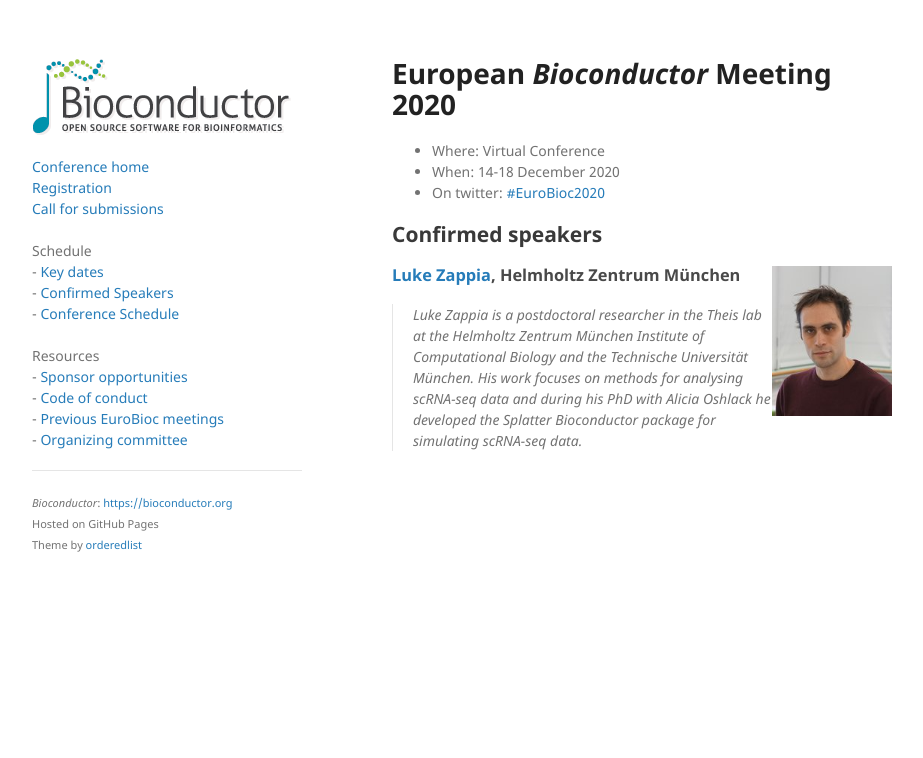
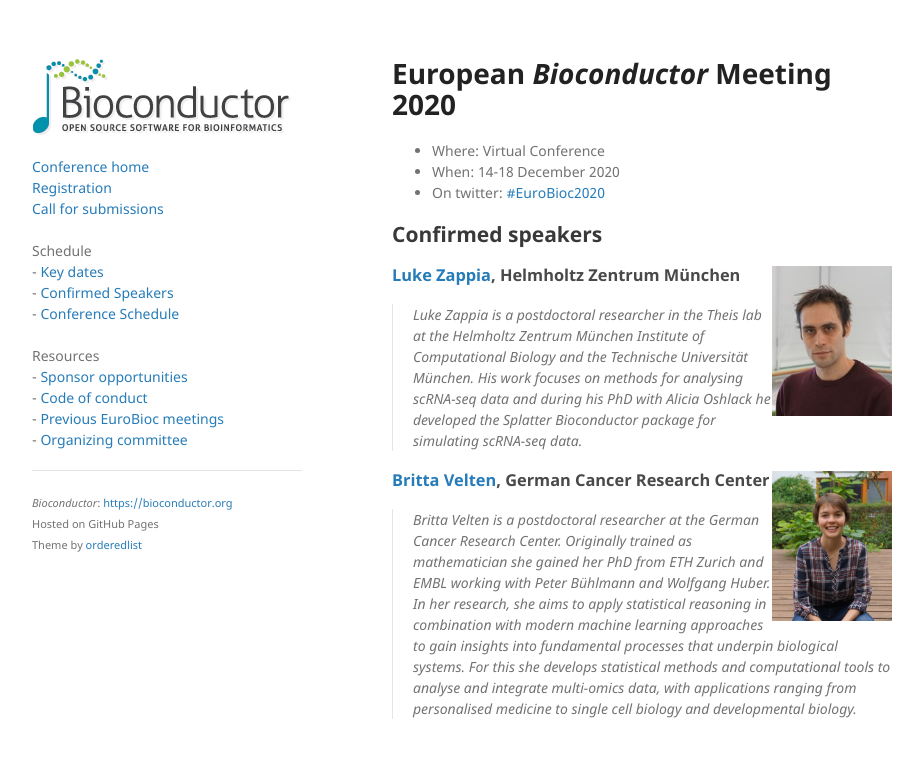
Before and after one commit to Bioconductor/EuroBioc2020, a Jekyll site: the page built from docs/speakers.md, in a window 1280 px wide. Shown: the top 758 px of the page, without its empty margins (178-1101 px from the left). Built offline with Jekyll 4.4.1, drawn with Linux system fonts in a browser that asks for light colours.

Commit message:
Add Britta

```diff
--- a/docs/speakers.md
+++ b/docs/speakers.md
@@ -7,6 +7,12 @@
       twitter: https://twitter.com/_lazappi_
       github: https://github.com/lazappi
       blurb: "Luke Zappia is a postdoctoral researcher in the Theis lab at the Helmholtz Zentrum München Institute of Computational Biology and the Technische Universität München. His work focuses on methods for analysing scRNA-seq data and during his PhD with Alicia Oshlack he developed the Splatter Bioconductor package for simulating scRNA-seq data."
+    - name: Britta Velten
+      inst: German Cancer Research Center
+      url: https://bv2.github.io/
+      twitter: https://twitter.com/brittavelten
+      github: https://github.com/bv2
+      blurb: "Britta Velten is a postdoctoral researcher at the German Cancer Research Center. Originally trained as mathematician she gained her PhD from ETH Zurich and EMBL working with Peter Bühlmann and Wolfgang Huber. In her research, she aims to apply statistical reasoning in combination with modern machine learning approaches to gain insights into fundamental processes that underpin biological systems. For this she develops statistical methods and computational tools to analyse and integrate multi-omics data, with applications ranging from personalised medicine to single cell biology and developmental biology."
 ---
 
 {% include header.md %}
```
Also changed, not shown: docs/images/speakers/BrittaVelten.jpg (added).
